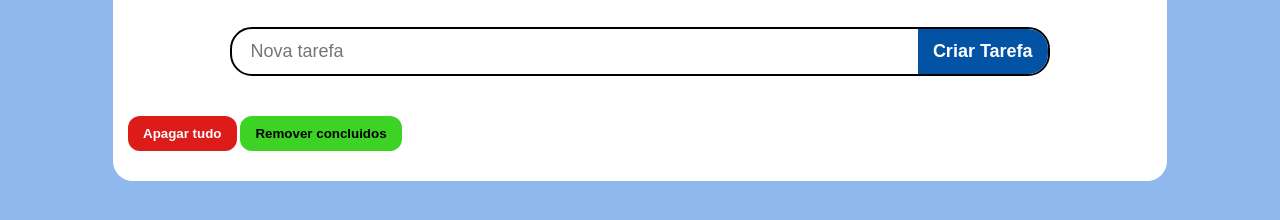
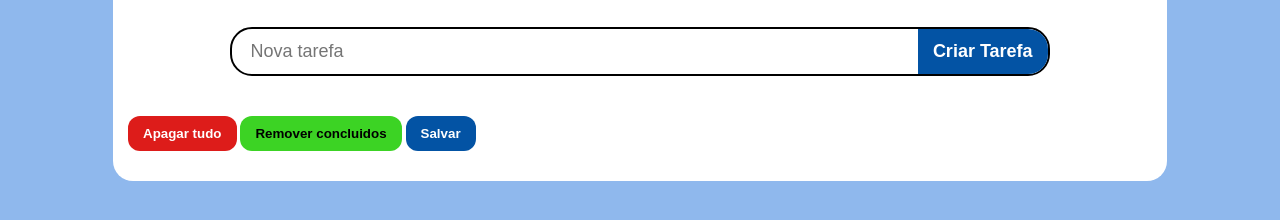
Before and after one commit to Guthias/todo-list, a plain HTML site: page index.html in a window 1280 px wide. Shown: the part 150-370 px from the top of the page. Drawn offline with Linux system fonts and the light colour scheme.

Commit message:
Criando botão para salvar

```diff
--- a/index.html
+++ b/index.html
@@ -29,6 +29,7 @@
       <div class="buttons-area">
         <button id="apaga-tudo" class="button red">Apagar tudo</button>
         <button id="remover-finalizados" class="button green">Remover concluidos</button>
+        <button id="salvar-tarefas" class="button blue">Salvar</button>
       </div>
     </main>
   </div>
--- a/style.css
+++ b/style.css
@@ -123,3 +123,11 @@ li:hover {
   background-color: rgb(29 , 133 , 13);
   color: white;
 }
+
+.blue {
+  background-color: rgb(3 , 83 , 164);
+}
+
+.blue:hover {
+  background-color: rgb(0 , 64 , 107);
+}
```
